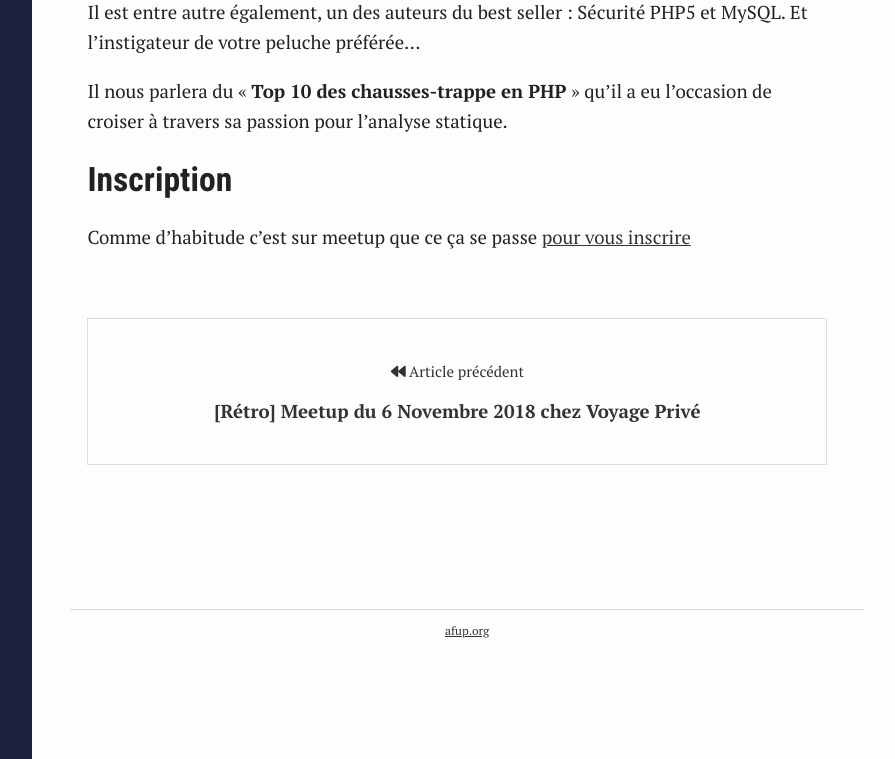
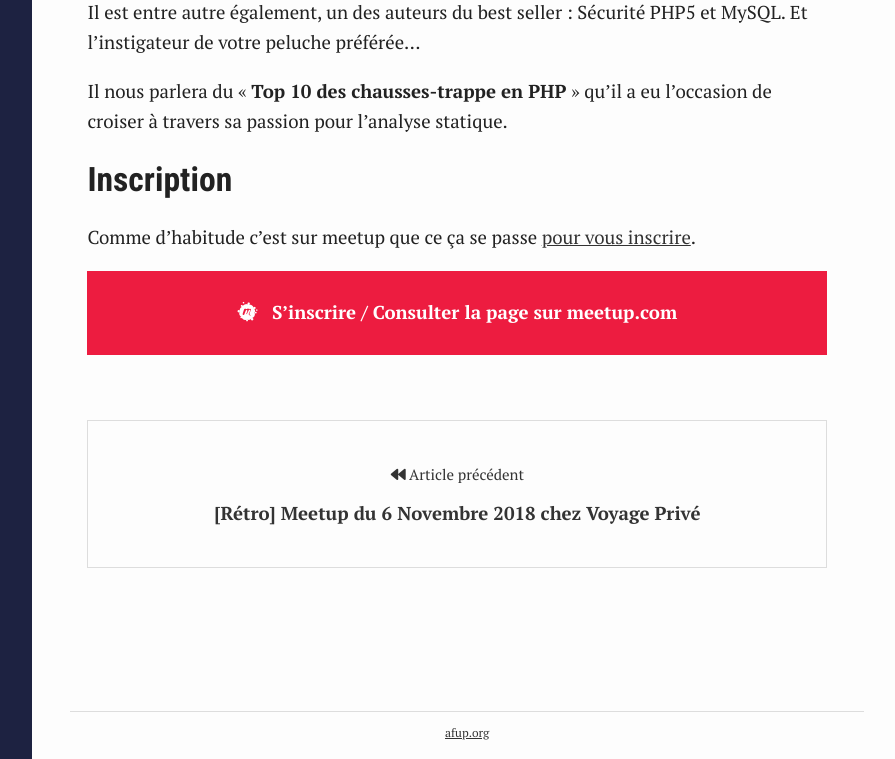
Before and after one commit to stakovicz/aix-marseille.afup.org, a Jekyll site: the page built from _posts/2019-02-10-meetup-du-20-fevrier-2019-au-carrefour-de-linnovation.md, in a window 1280 px wide and 1400 px high, scrolled down 1771 px. Shown: the part 641-1400 px from the top of the window, without its empty margins (352-1247 px from the left). Built offline with Jekyll 4.4.1, drawn with Linux system fonts in a browser that asks for light colours.

Commit message:
utilisation widget meetup sur dernier article

```diff
--- a/_posts/2019-02-10-meetup-du-20-fevrier-2019-au-carrefour-de-linnovation.md
+++ b/_posts/2019-02-10-meetup-du-20-fevrier-2019-au-carrefour-de-linnovation.md
@@ -39,4 +39,6 @@ Il nous parlera du &laquo;&nbsp;**Top 10 des chausses-trappe en PHP**&nbsp;&raqu
 
 ## Inscription
 
-Comme d&rsquo;habitude c&rsquo;est sur meetup que ce ça se passe <a href="https://www.meetup.com/fr-FR/afup-aix-marseille-php/events/258764482/" target="_blank" rel="noopener noreferrer">pour vous inscrire</a>
+Comme d&rsquo;habitude c&rsquo;est sur meetup que ce ça se passe <a href="https://www.meetup.com/fr-FR/afup-aix-marseille-php/events/258764482/" target="_blank" rel="noopener noreferrer">pour vous inscrire</a>.
+
+{% include widgets/meetup.html url="https://www.meetup.com/fr-FR/afup-aix-marseille-php/events/258764482/" %}
```
